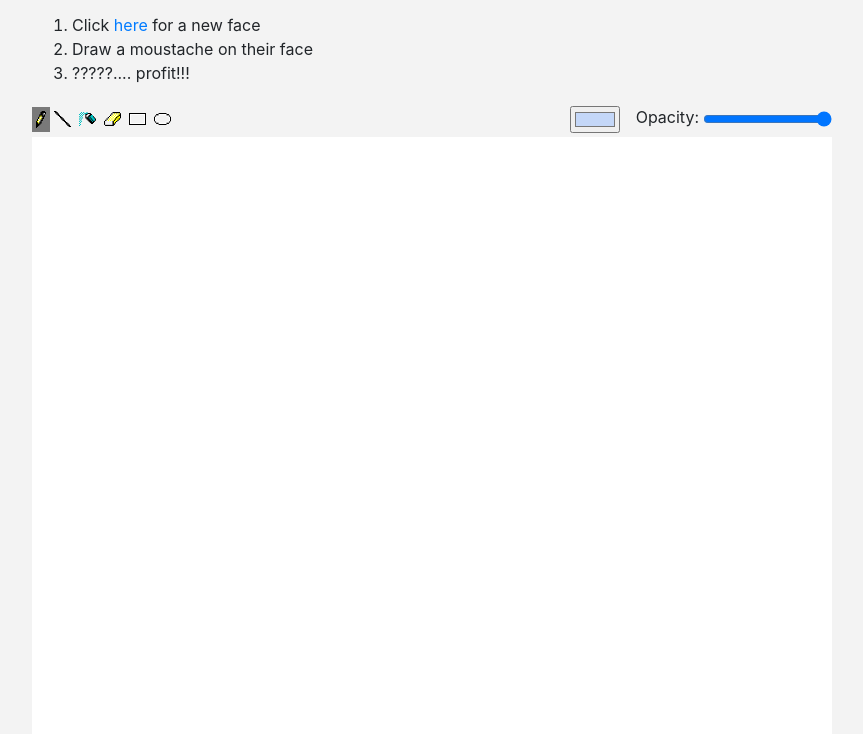
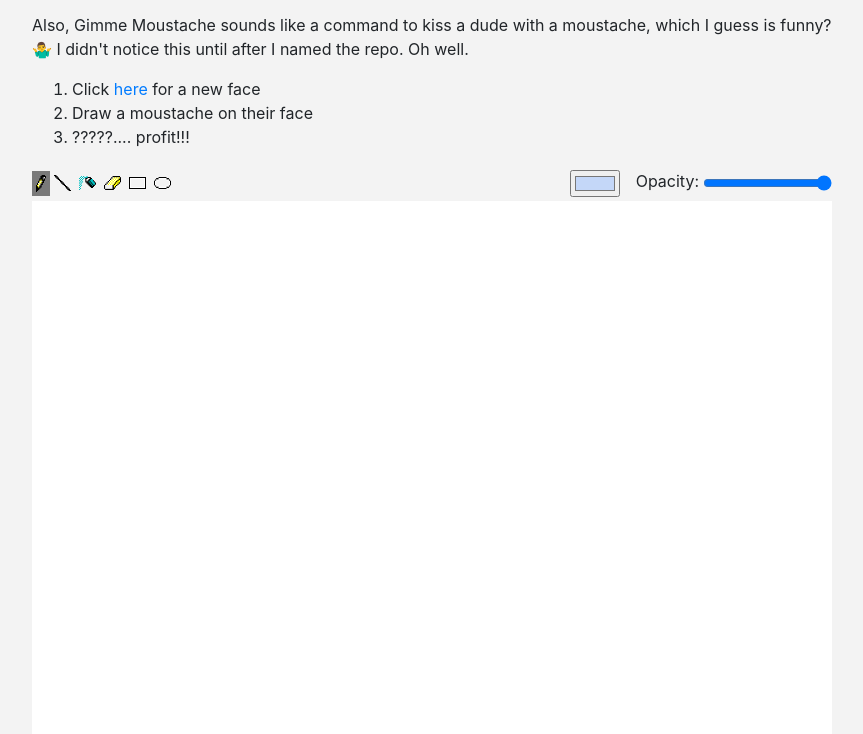
Before and after one commit to davidd647/gimme-moustache, a website built with Parcel: page src/index.html in a window 1280 px wide. Shown: the part 83-817 px from the top of the page, without its empty margins (208-1071 px from the left). Built offline with nearby package versions, Linux system fonts and the light colour scheme; a web font is replaced by a local one.

Commit message:
Moustache explanations?

```diff
--- a/src/index.html
+++ b/src/index.html
@@ -18,6 +18,11 @@
     <div class="container" style="max-width: 830px">
       <h1>Gimme Moustache</h1>
       <p>What's the best thing to draw? Moustaches on people.</p>
+      <p>
+        Also, Gimme Moustache sounds like a command to kiss a dude with a
+        moustache, which I guess is funny? 🤷‍♂️ I didn't notice this until after I
+        named the repo. Oh well.
+      </p>
       <ol>
         <li>Click <a href="#" class="gm-newface">here</a> for a new face</li>
         <li>Draw a moustache on their face</li>
```
Also changed, not shown: README.md.
